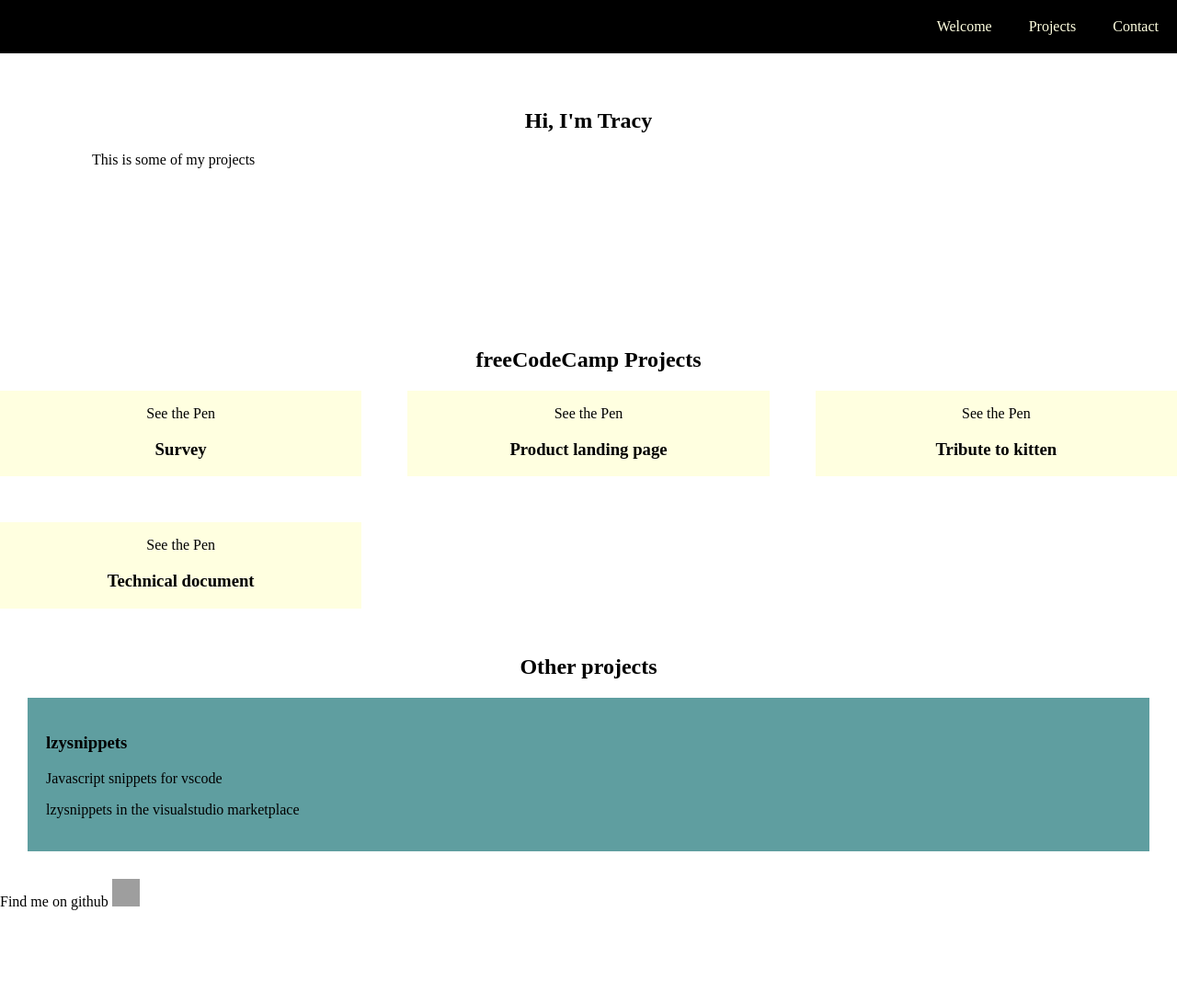
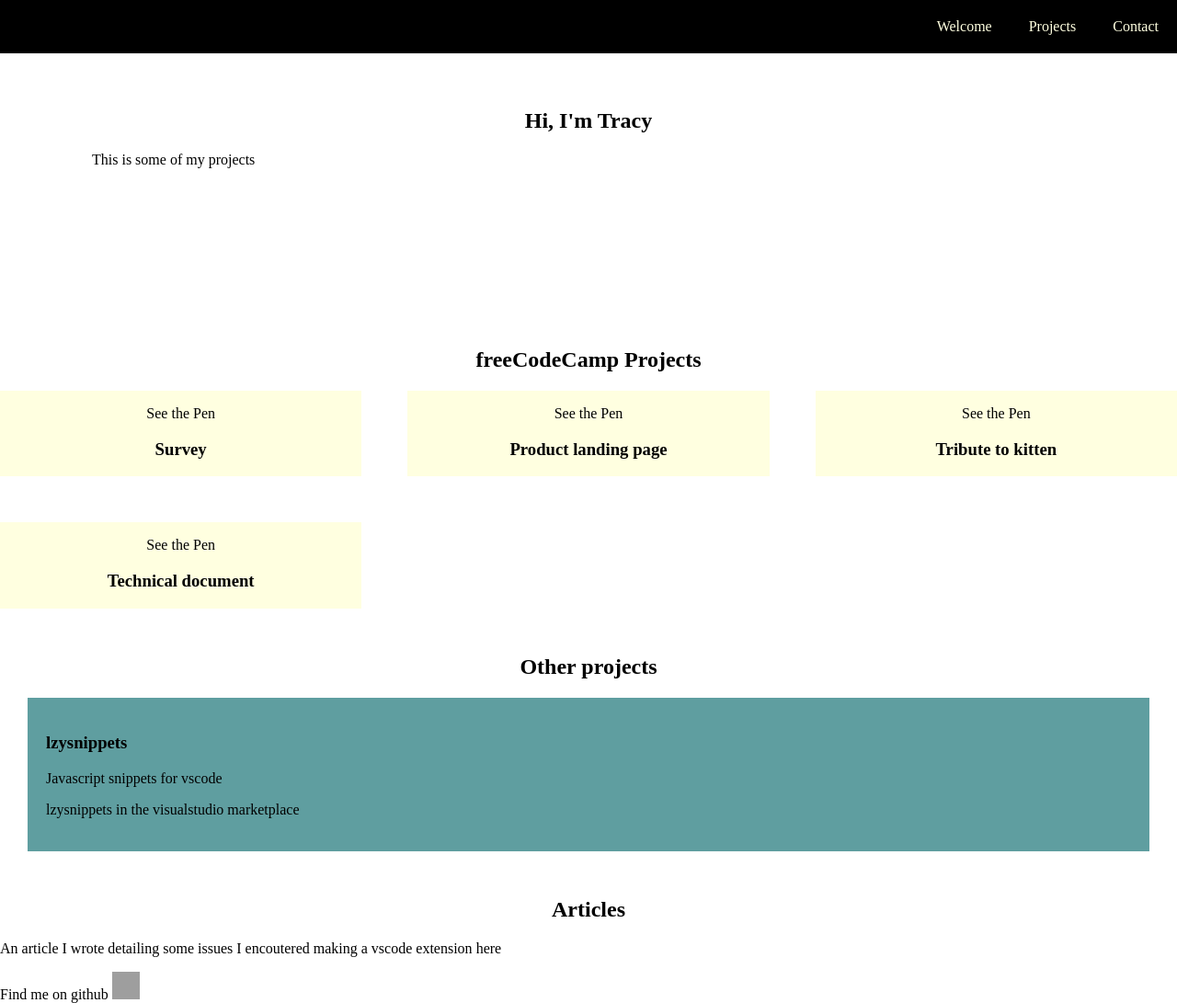
Before and after one commit to verde79/portfolio, a plain HTML site: page index.html in a window 1280 px wide. Shown: the whole page at 92% size. Before the commit the page ends 990 px from the top, so only its background shows below. Drawn offline with Linux system fonts and the light colour scheme; grey boxes are pictures that could not be loaded; a script that the page names is missing.

Commit message:
added article section and medium article

```diff
--- a/index.html
+++ b/index.html
@@ -71,9 +71,12 @@ $hs
     <p>Javascript snippets for vscode</p>
     <p><a href="https://marketplace.visualstudio.com/items?itemName=planetVerde.lzysnippets" rel="noopener noreferrer">lzysnippets</a> in the visualstudio marketplace</p>
   </div>
+  </section>
 
-
-  </section>
+<section id="articles">
+  <h2>Articles</h2>
+  <p>An article I wrote detailing some issues I encoutered making a vscode extension <a href="https://medium.com/@tracy.norman79/problems-making-my-first-vscode-extension-using-git-bash-e18937511400" rel="noopener noreferrer">here</a></p>
+</section>
 
   <a id="profile-link" a href="https://github.com/verde79" target="_blank" rel="noopener noreferrer">Find me on github
   </a>
```
